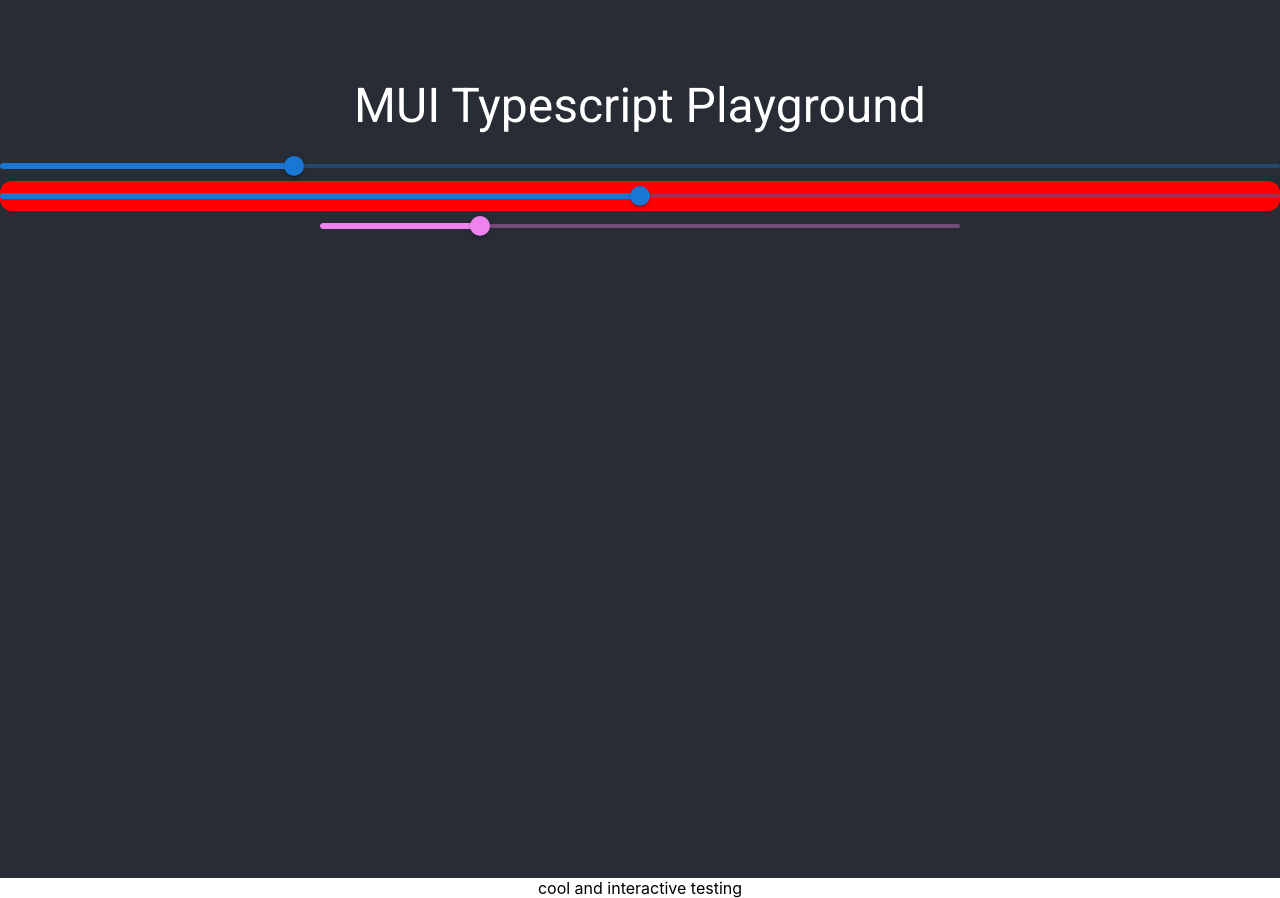
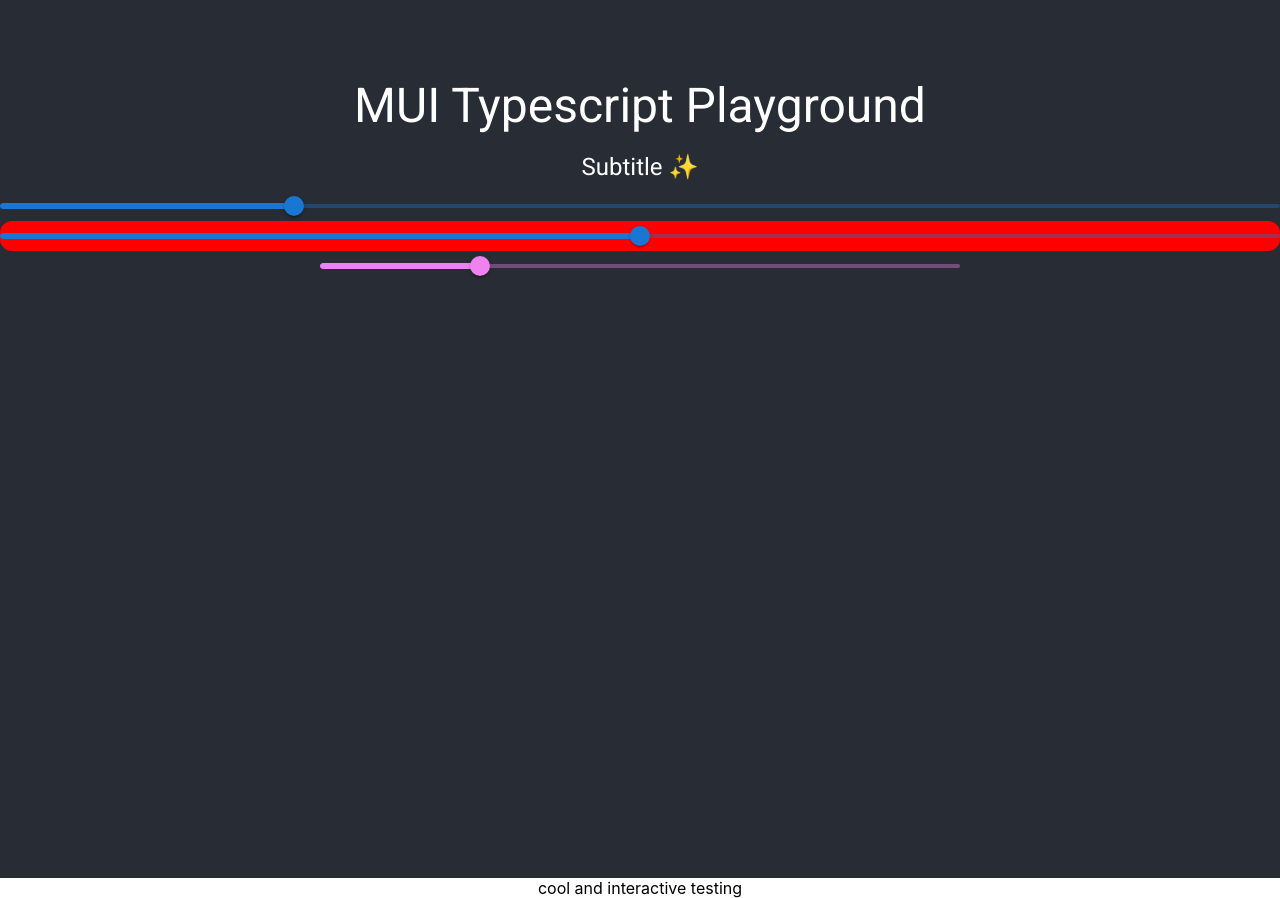
Before and after one commit to melansonS/habit-calendar, a React (Create React App) app: page / in a window 1280 px wide. Built offline with nearby package versions, Linux system fonts and the light colour scheme.

Commit message:
test commit

```diff
--- a/src/App.tsx
+++ b/src/App.tsx
@@ -36,6 +36,7 @@ function App() {
     <div className="App">
       <header className="App-header">
         <Typography variant="h3" gutterBottom>MUI Typescript Playground</Typography>
+        <Typography variant="h5" gutterBottom>Subtitle ✨</Typography>
         <ControlledSlyder defaultValue={23} />
         <CustomSlider defaultValue={50} />
         <CustomSliderTwo defaultValue={25} $customColor="violet" />
```
Also changed, not shown: 1 other file (tests, documents, lock files or other folders).
